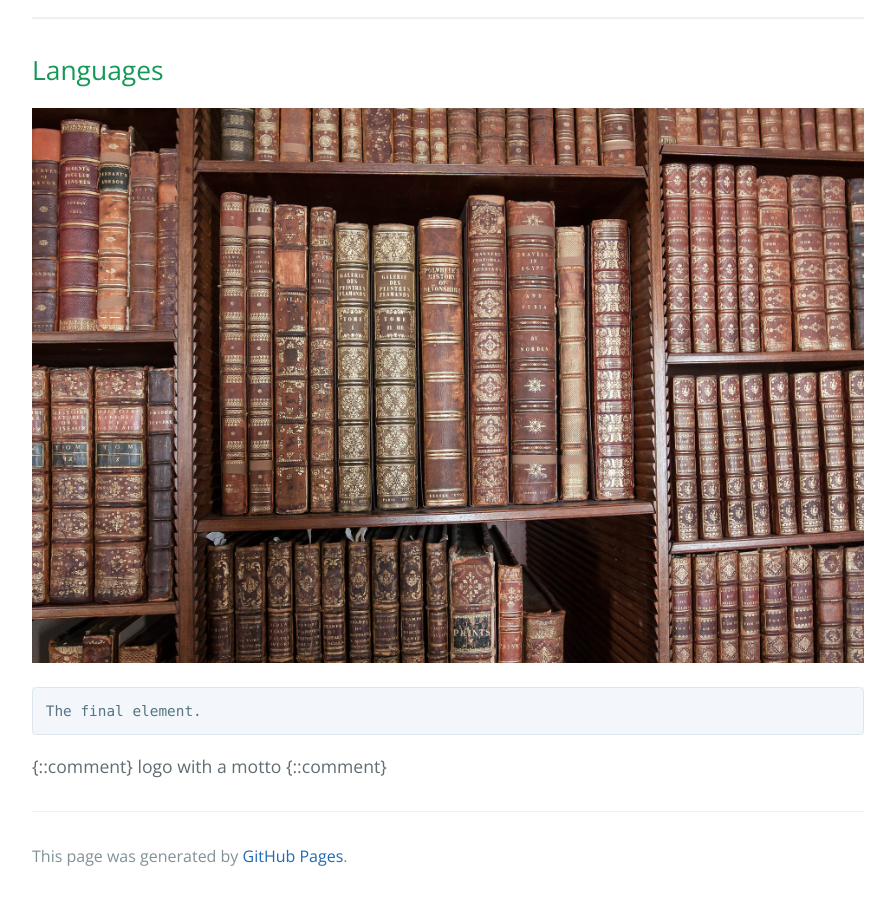
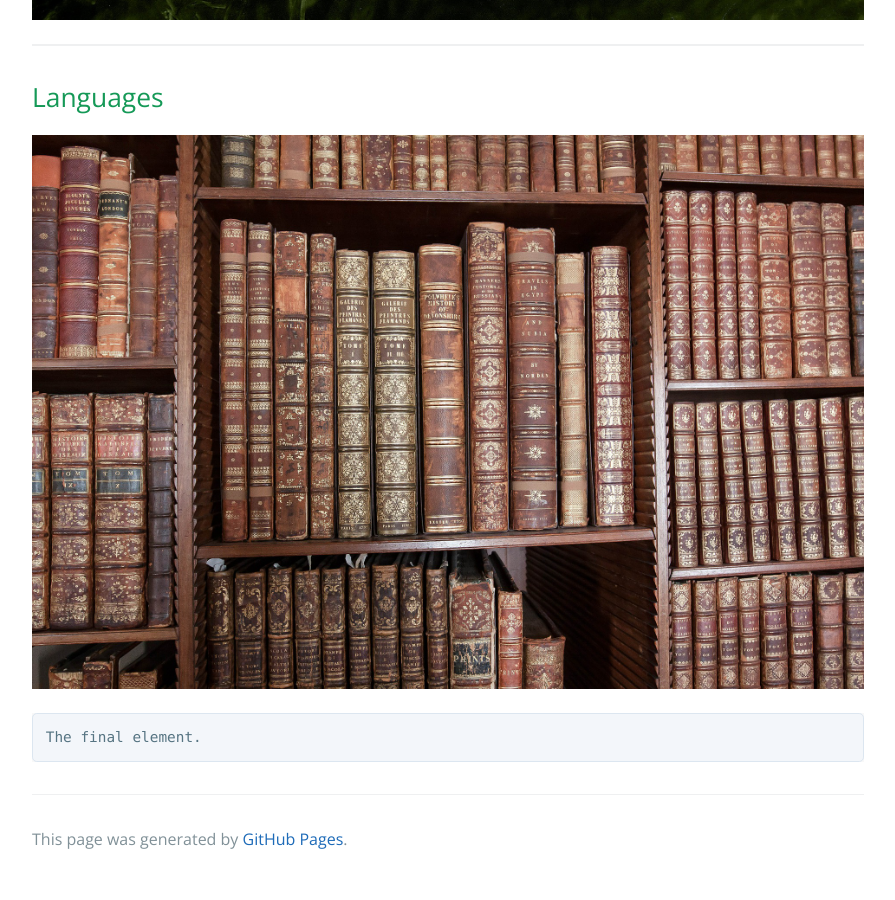
Before and after one commit to HelloBeastie/HelloBeastie.github.io, a Jekyll site: the page built from index.md, in a window 1280 px wide and 900 px high, scrolled down 3613 px. Shown: the whole window, without its empty margins (192-1087 px from the left). Built offline with Jekyll 4.4.1, drawn with Linux system fonts in a browser that asks for light colours; our own code applies the rules of GitHub Pages for plain Markdown files.

````diff
--- a/index.md
+++ b/index.md
@@ -41,4 +42,4 @@ The final element.
 ```
 {::comment}
 logo with a motto
-{::comment}
+{:/comment}
````
Also changed, not shown: other parts of index.md (+1 -0 lines), sample.md (renamed from _posts/2016-02-12-sample-content.markdown).
